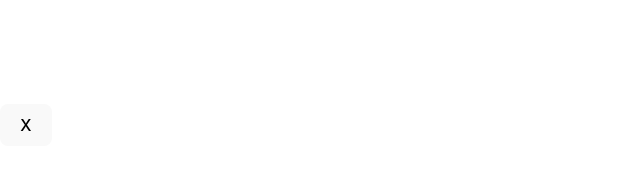
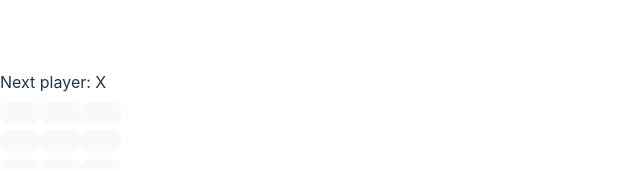
Before and after one commit to KeenenCrummitt/Capstone, a React (Vite) app: page / in a window 1280 px wide. Shown: the part 275-444 px from the top of the page, without its empty margins (0-640 px from the left). Built offline with nearby package versions, Linux system fonts and the light colour scheme.

Commit message:
Tic tact toe
React components and functions, props, and if and else statements.

```diff
--- a/src/App.jsx
+++ b/src/App.jsx
@@ -10,7 +10,81 @@
 //     </div>
 //   );
 // }
+import { useState } from "react";
 
-export default function Square() {
-  return <button className="square">X</button>;
+function Square({ value, onSquareClick }) {
+  return (
+    <button className="square" onClick={onSquareClick}>
+      {value}
+    </button>
+  );
 }
+
+export default function Board() {
+  const [xIsNext, setXIsNext] = useState(true);
+  const [squares, setSquares] = useState(Array(9).fill(null));
+
+  function handleClick(i) {
+    if (squares[i] || calculateWinner(squares)) {
+      return;
+    }
+    const nextSquares = squares.slice();
+    if (xIsNext) {
+      nextSquares[i] = "X";
+    } else {
+      nextSquares[i] = "O";
+    }
+    setSquares(nextSquares);
+    setXIsNext(!xIsNext);
+  }
+
+  const winner = calculateWinner(squares);
+  let status;
+  if (winner) {
+    status = "Winner: " + winner;
+  } else {
+    status = "Next player: " + (xIsNext ? "X" : "O");
+  }
+
+  return (
+    <>
+      <div className="status">{status}</div>
+      <div className="board-row">
+        <Square value={squares[0]} onSquareClick={() => handleClick(0)} />
+        <Square value={squares[1]} onSquareClick={() => handleClick(1)} />
+        <Square value={squares[2]} onSquareClick={() => handleClick(2)} />
+      </div>
+      <div className="board-row">
+        <Square value={squares[3]} onSquareClick={() => handleClick(3)} />
+        <Square value={squares[4]} onSquareClick={() => handleClick(4)} />
+        <Square value={squares[5]} onSquareClick={() => handleClick(5)} />
+      </div>
+      <div className="board-row">
+        <Square value={squares[6]} onSquareClick={() => handleClick(6)} />
+        <Square value={squares[7]} onSquareClick={() => handleClick(7)} />
+        <Square value={squares[8]} onSquareClick={() => handleClick(8)} />
+      </div>
+    </>
+  );
+}
+
+function calculateWinner(squares) {
+  const lines = [
+    [0, 1, 2],
+    [3, 4, 5],
+    [6, 7, 8],
+    [0, 3, 6],
+    [1, 4, 7],
+    [2, 5, 8],
+    [0, 4, 8],
+    [2, 4, 6],
+  ];
+
+  for (let i = 0; i < lines.length; i++) {
+    const [a, b, c] = lines[i];
+    if (squares[a] && squares[a] === squares[b] && squares[a] === squares[c]) {
+      return squares[a];
+    }
+  }
+  return null;
+}
--- /dev/null
+++ b/src/styles.css
@@ -0,0 +1,90 @@
+* {
+  box-sizing: border-box;
+}
+
+body {
+  font-family: sans-serif;
+  margin: 20px;
+  padding: 0;
+}
+
+h1 {
+  margin-top: 0;
+  font-size: 22px;
+}
+
+h2 {
+  margin-top: 0;
+  font-size: 20px;
+}
+
+h3 {
+  margin-top: 0;
+  font-size: 18px;
+}
+
+h4 {
+  margin-top: 0;
+  font-size: 16px;
+}
+
+h5 {
+  margin-top: 0;
+  font-size: 14px;
+}
+
+h6 {
+  margin-top: 0;
+  font-size: 12px;
+}
+
+code {
+  font-size: 1.2em;
+}
+
+ul {
+  padding-inline-start: 20px;
+}
+
+* {
+  box-sizing: border-box;
+}
+
+body {
+  font-family: sans-serif;
+  margin: 20px;
+  padding: 0;
+}
+
+.square {
+  background: #fff;
+  border: 1px solid #999;
+  float: left;
+  font-size: 24px;
+  font-weight: bold;
+  line-height: 34px;
+  height: 34px;
+  margin-right: -1px;
+  margin-top: -1px;
+  padding: 0;
+  text-align: center;
+  width: 34px;
+}
+
+.board-row:after {
+  clear: both;
+  content: "";
+  display: table;
+}
+
+.status {
+  margin-bottom: 10px;
+}
+.game {
+  display: flex;
+  flex-direction: row;
+}
+
+.game-info {
+  margin-left: 20px;
+}
```
Also changed, not shown: src/index.jsx (added, +12 -0 lines).
